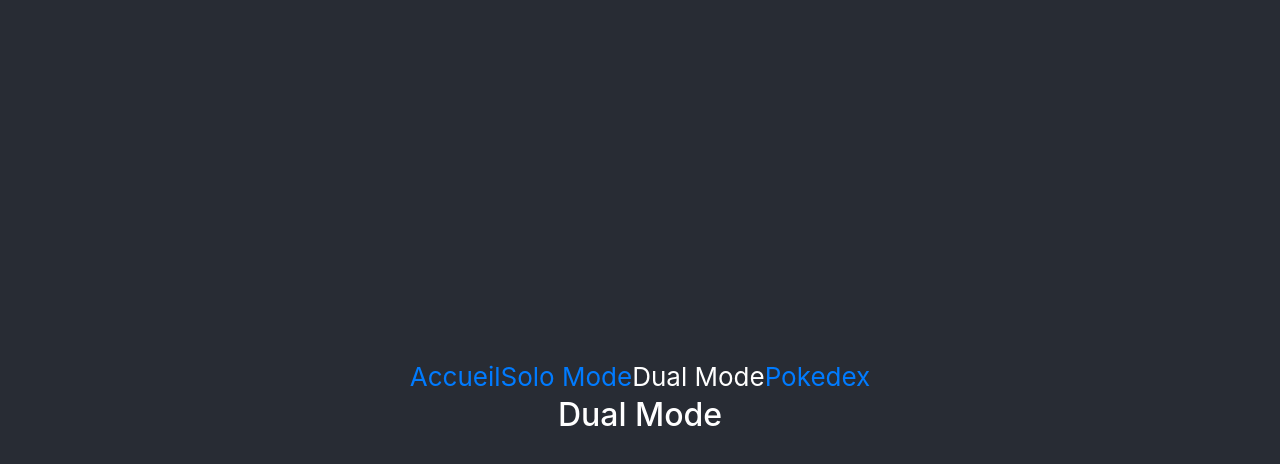
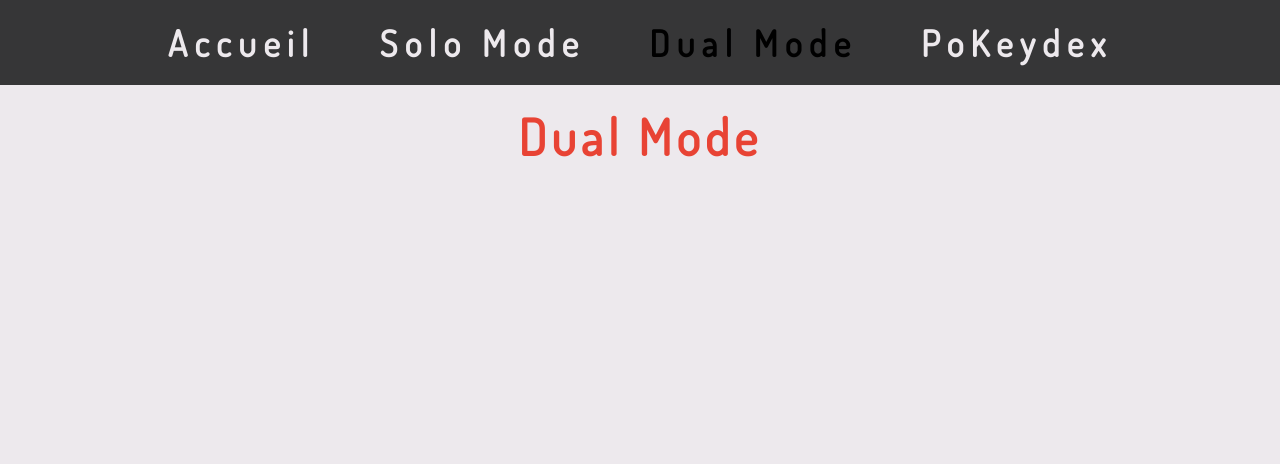
Before and after one commit to aguyon/PoKeymon, a React (Create React App) app: page /dual-mode in a window 1280 px wide. Shown: the top 464 px of the page. Built offline with nearby package versions, Linux system fonts and the light colour scheme.

Commit message:
Mise en forme route navigation

```diff
--- a/package.json
+++ b/package.json
@@ -7,6 +7,7 @@
     "bootstrap": "^4.3.1",
     "node-sass": "^4.11.0",
     "react": "^16.8.6",
+    "react-bootstrap": "^1.0.0-beta.6",
     "react-dom": "^16.8.6",
     "react-router-dom": "^5.0.0",
     "react-scripts": "2.1.8",
@@ -27,7 +28,7 @@
     "env": {
       "es6": true,
       "browser": true,
-      "jest":true
+      "jest": true
     },
     "parserOptions": {
       "sourceType": "module"
--- a/public/index.html
+++ b/public/index.html
@@ -22,6 +22,7 @@
       work correctly both with client-side routing and a non-root public URL.
       Learn how to configure a non-root public URL by running `npm run build`.
     -->
+    <link href="https://fonts.googleapis.com/css?family=Dosis" rel="stylesheet">
     <title>React App</title>
   </head>
   <body>
--- a/src/App.css
+++ b/src/App.css
@@ -1,43 +1,43 @@
+* {
+  font-family: "Dosis", sans-serif;
+}
+
+html {
+  background-color: #ede9ed;
+}
+
+h2 {
+  color: #e84334;
+  padding: 1.3rem;
+  font-weight: 900 !important;
+  font-size: 50px !important;
+  letter-spacing: 0.1em;
+}
+
 .App {
   text-align: center;
 }
 
-.App-logo {
-  animation: App-logo-spin infinite 20s linear;
-  height: 40vmin;
-  pointer-events: none;
+.App-header {
+  background-color: #363637;
+  height: 85px;
+  font-size: calc(20px + 2vmin);
+  color: #ede9ed;
 }
 
-.App-header {
-  background-color: #282c34;
-  min-height: 100vh;
-  display: flex;
-  flex-direction: column;
-  align-items: center;
-  justify-content: center;
-  font-size: calc(10px + 2vmin);
-  color: white;
+.nav-item a {
+  display: block;
+  padding: 1rem 2rem;
+  font-weight: 900;
+  color: #ede9ed;
+  letter-spacing: 0.2em;
 }
 
-.App-link {
-  color: #61dafb;
+.nav-item a:hover {
+  color: #E8D032;
+  text-decoration: none;
 }
 
-@keyframes App-logo-spin {
-  from {
-    transform: rotate(0deg);
-  }
-  to {
-    transform: rotate(360deg);
-  }
+.selected {
+  color: #000 !important;
 }
-
-a {
-  color: #60DAFB;
-  text-decoration: none;
-  display: inline;
-}
-
-a:hover { color: white; }
-
-.selected { color: white }
--- a/src/Duo.js
+++ b/src/Duo.js
@@ -1,6 +1,7 @@
 import React, { Component } from 'react';
 import { NavLink } from 'react-router-dom';
 // import ArrowKeysReact from 'arrow-keys-react';
+import Nav from 'react-bootstrap/Nav';
 
 class Duo extends Component {
   constructor() {
@@ -11,12 +12,20 @@ class Duo extends Component {
   render() {
     return (
       <div>
-        <NavLink to="/">Accueil</NavLink>
-        <NavLink to="/solo-mode">Solo Mode</NavLink>
-        <NavLink to="/dual-mode" activeClassName="selected">
-          Dual Mode
-        </NavLink>
-        <NavLink to="/pokedex">Pokedex</NavLink>
+        <Nav className="justify-content-center">
+          <Nav.Item>
+            <NavLink to="/">Accueil</NavLink>
+          </Nav.Item>
+          <Nav.Item>
+            <NavLink to="/solo-mode">Solo Mode</NavLink>
+          </Nav.Item>
+          <Nav.Item>
+            <NavLink to="/dual-mode" activeClassName="selected">Dual Mode</NavLink>
+          </Nav.Item>
+          <Nav.Item>
+            <NavLink to="/pokedex">PoKeydex</NavLink>
+          </Nav.Item>
+        </Nav>
         <h2>Dual Mode</h2>
       </div>
     );
--- a/src/Home.js
+++ b/src/Home.js
@@ -1,5 +1,6 @@
 import React, { Component } from 'react';
 import { NavLink } from 'react-router-dom';
+import Nav from 'react-bootstrap/Nav';
 
 class Home extends Component {
   constructor() {
@@ -10,12 +11,20 @@ class Home extends Component {
   render() {
     return (
       <div>
-        <NavLink to="/" activeClassName="selected">
-          Accueil
-        </NavLink>
-        <NavLink to="/solo-mode">Solo Mode</NavLink>
-        <NavLink to="/dual-mode">Dual Mode</NavLink>
-        <NavLink to="/pokedex">Pokedex</NavLink>
+        <Nav className="justify-content-center">
+          <Nav.Item>
+            <NavLink to="/" activeClassName="selected">Accueil</NavLink>
+          </Nav.Item>
+          <Nav.Item>
+            <NavLink to="/solo-mode">Solo Mode</NavLink>
+          </Nav.Item>
+          <Nav.Item>
+            <NavLink to="/dual-mode">Dual Mode</NavLink>
+          </Nav.Item>
+          <Nav.Item>
+            <NavLink to="/pokedex">PoKeydex</NavLink>
+          </Nav.Item>
+        </Nav>
         <h2>Accueil</h2>
       </div>
     );
--- a/src/Pokedex.js
+++ b/src/Pokedex.js
@@ -1,5 +1,6 @@
 import React, { Component } from 'react';
 import { NavLink } from 'react-router-dom';
+import Nav from 'react-bootstrap/Nav';
 
 class Pokedex extends Component {
   constructor() {
@@ -10,13 +11,21 @@ class Pokedex extends Component {
   render() {
     return (
       <div>
-        <NavLink to="/">Accueil</NavLink>
-        <NavLink to="/solo-mode">Solo Mode</NavLink>
-        <NavLink to="/dual-mode">Dual Mode</NavLink>
-        <NavLink to="/pokedex" activeClassName="selected">
-          Pokedex
-        </NavLink>
-        <h2>Pokedex</h2>
+        <Nav className="justify-content-center">
+          <Nav.Item>
+            <NavLink to="/">Accueil</NavLink>
+          </Nav.Item>
+          <Nav.Item>
+            <NavLink to="/solo-mode">Solo Mode</NavLink>
+          </Nav.Item>
+          <Nav.Item>
+            <NavLink to="/dual-mode">Dual Mode</NavLink>
+          </Nav.Item>
+          <Nav.Item>
+            <NavLink to="/pokedex" activeClassName="selected">PoKeydex</NavLink>
+          </Nav.Item>
+        </Nav>
+        <h2>PoKeydex</h2>
       </div>
     );
   }
--- a/src/Solo.js
+++ b/src/Solo.js
@@ -1,6 +1,7 @@
 import React, { Component } from 'react';
 import { NavLink } from 'react-router-dom';
 // import ArrowKeysReact from 'arrow-keys-react';
+import Nav from 'react-bootstrap/Nav';
 
 class Solo extends Component {
   constructor() {
@@ -11,12 +12,20 @@ class Solo extends Component {
   render() {
     return (
       <div>
-        <NavLink to="/">Accueil</NavLink>
-        <NavLink to="/solo-mode" activeClassName="selected">
-          Solo Mode
-        </NavLink>
-        <NavLink to="/dual-mode">Dual Mode</NavLink>
-        <NavLink to="/pokedex">Pokedex</NavLink>
+        <Nav className="justify-content-center">
+          <Nav.Item>
+            <NavLink to="/">Accueil</NavLink>
+          </Nav.Item>
+          <Nav.Item>
+            <NavLink to="/solo-mode" activeClassName="selected">Solo Mode</NavLink>
+          </Nav.Item>
+          <Nav.Item>
+            <NavLink to="/dual-mode">Dual Mode</NavLink>
+          </Nav.Item>
+          <Nav.Item>
+            <NavLink to="/pokedex">PoKeydex</NavLink>
+          </Nav.Item>
+        </Nav>
         <h2>Solo Mode</h2>
       </div>
     );
```
Also changed, not shown: 1 other file (tests, documents, lock files or other folders).
